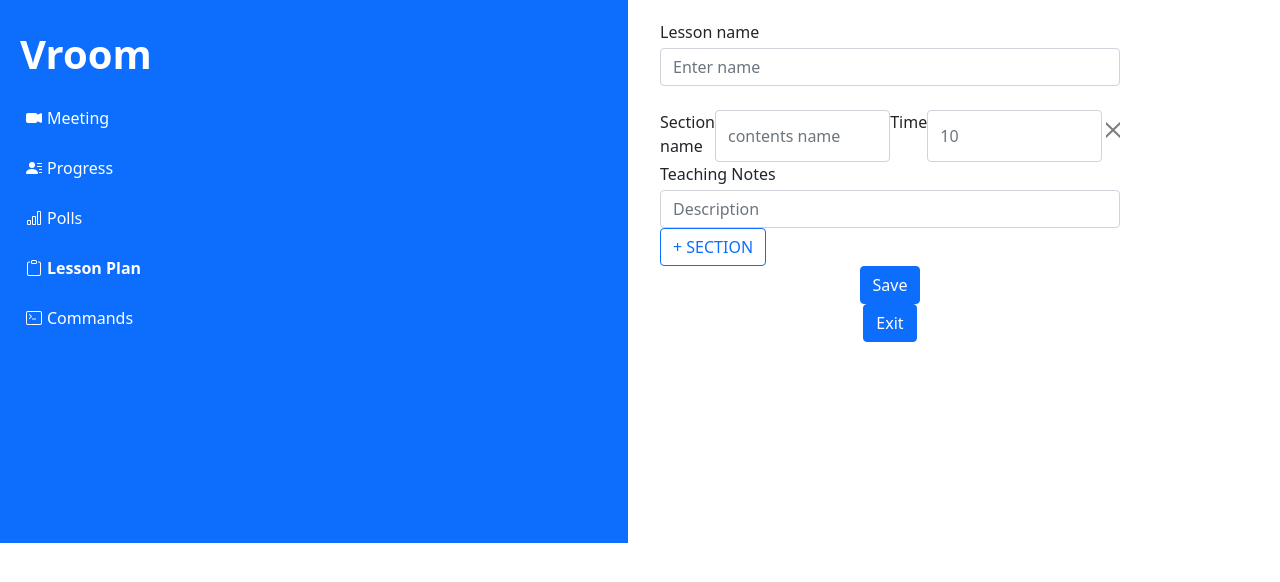
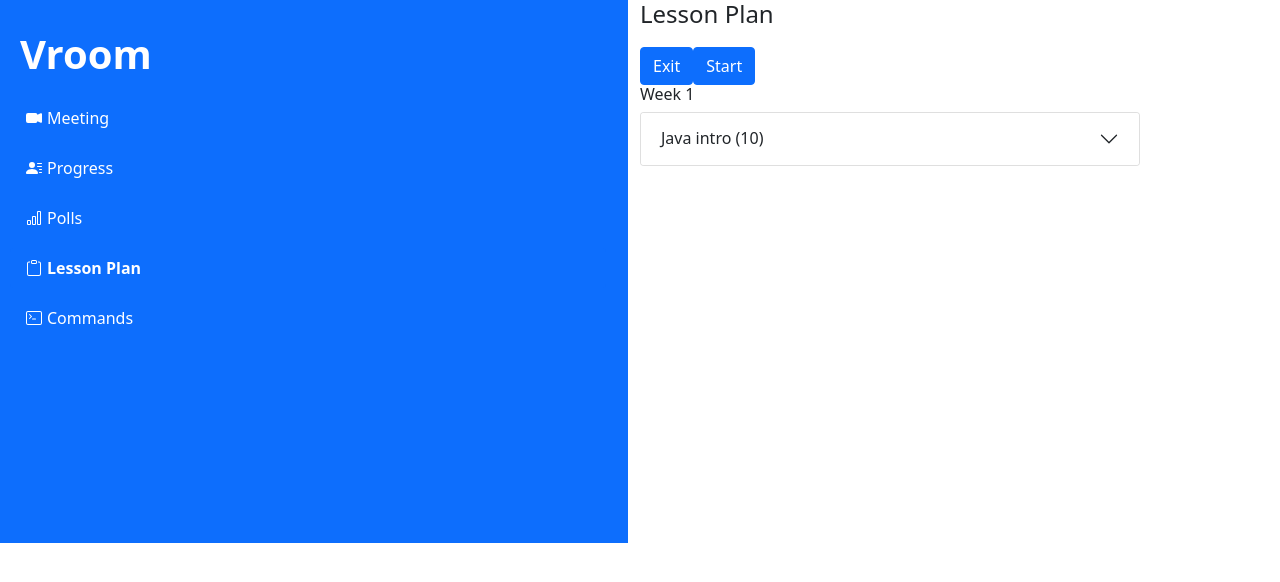
Before and after one commit to barney54321/Vroom, a React (Create React App) app: page / in a window 1280 px wide. Both pictures are taken after a click on the tab "Lesson Plan". Shown: the top 582 px of the page. Built offline with nearby package versions, Linux system fonts and the light colour scheme.

Commit message:
import lesson plan

```diff
--- a/src/Components/Common/VroomContext.js
+++ b/src/Components/Common/VroomContext.js
@@ -18,8 +18,7 @@ export const VroomContextProvider = (props) => {
         ],
         hasLaunched: false
     }])
-    const [lessonPlan, setLessonPlan] = useState({title: "Week 1", contents: [{name: "Java intro", description: "teachers notes", time:"10"}]})
-    const [lessonPlanPage, setLessonPlanPage] = useState("build");
+    const [lessonPlan, setLessonPlan] = useState({name: "Week 1", contents: [{name: "Java intro", description: "teachers notes", time:"10"}]})
     const [progress, setProgress] = useState([]);
     const [activePoll, setActivePoll] = useState(null);
     const [commands, setCommands] = useState([{command: "now", response: "Questions"}, {command: "attend", response: "bitly.qwerty"}])
@@ -38,8 +37,6 @@ export const VroomContextProvider = (props) => {
                 setCurrentPoll,
                 lessonPlan,
                 setLessonPlan,
-                lessonPlanPage,
-                setLessonPlanPage,
                 progress,
                 setProgress,
                 activePoll,
--- a/src/Components/Tabs/LessonPlan/BuildLessonPlan.js
+++ b/src/Components/Tabs/LessonPlan/BuildLessonPlan.js
@@ -1,9 +1,9 @@
 import React, {useState, useContext } from "react";
 import Form from 'react-bootstrap/Form';
-import InputGroup from 'react-bootstrap/InputGroup'
 import Button from 'react-bootstrap/Button';
 import CloseButton from 'react-bootstrap/CloseButton'
 import { VroomContext } from '../../Common/VroomContext';
+import CustomDropZone from "../../Common/CustomDropZone";
 
 const BuildLessonPlan = (props) => {
 
@@ -16,7 +16,6 @@ const BuildLessonPlan = (props) => {
 
     const {
         setLessonPlan,
-        setLessonPlanPage
     } = useContext(VroomContext);
 
     const handleAdd = () => {
@@ -47,31 +46,33 @@ const BuildLessonPlan = (props) => {
     }
 
     const handleSave = () => {
-        const contents = [];
+        const copy = [];
         for (let i = 0; i < contents.length; i++) {
             const name = document.getElementById("contents-name" + i).value;
             const time = document.getElementById("contents-time" + i).value;
             const description = document.getElementById("contents-description" + i).value;
-            contents.push({
+            copy.push({
                 name: name,
                 time: time,
                 description: description
             })
         }
-        const name = document.getElementById("lesson-name").value;
+        const lessonName = document.getElementById("lesson-name").value;
+        console.log("contents", copy)
         setLessonPlan({
-            name: name,
+            name: lessonName,
             contents: contents
         })
-        setLessonPlanPage("view")
     }
 
-    const handleExit = () => {
-        setLessonPlanPage("opening")
+    const importLessonPlan = (json) => {
+        setName(json.name);
+        setcontents(json.contents);
     }
 
     return (
         <div>
+            <CustomDropZone callback={importLessonPlan}/>
             <div className="center-columns">
                 <Form className="center-colums w-100">
                     <div className="form-question">
@@ -111,7 +112,6 @@ const BuildLessonPlan = (props) => {
                 <Button variant="outline-primary" onClick={handleAdd}>+ SECTION</Button>
                 </div>
                 <Button onClick={handleSave}>Save</Button>
-                <Button onClick={handleExit}>Exit</Button>
             </div>
         </div>
 
--- a/src/Components/Tabs/LessonPlan/DefaultLessonPlan.js
+++ b/src/Components/Tabs/LessonPlan/DefaultLessonPlan.js
@@ -1,6 +1,5 @@
 import React, { useContext } from 'react'
 import { VroomContext } from '../../Common/VroomContext';
-import OpeningLessonPlan from './OpeningLessonPlan';
 import BuildLessonPlan from './BuildLessonPlan';
 import ViewLessonPlan from './ViewLessonPlan'
 
@@ -8,22 +7,14 @@ import ViewLessonPlan from './ViewLessonPlan'
 const DefaultLessonPlan = () => {
 
     const {
-        lessonPlanPage,
+        lessonPlan,
     } = useContext(VroomContext);
 
     let page;
 
-    if (lessonPlanPage === "opening") {
-        page = <OpeningLessonPlan />;
-    } else if (lessonPlanPage === "build") {
-        page = <BuildLessonPlan />;
-    } else if (lessonPlanPage === "view") {
-        page = <ViewLessonPlan />;
-    }
-
     return (
         <div>
-            {page}
+            {lessonPlan ? <ViewLessonPlan /> : <BuildLessonPlan />}
         </div>
     )
 }
--- a/src/Components/Tabs/LessonPlan/OpeningLessonPlan.js
+++ b/src/Components/Tabs/LessonPlan/OpeningLessonPlan.js
@@ -28,6 +28,7 @@ const OpeningLessonPlan = () => {
             <Form.Group>
                 <Form.Label>Some message about lesson plans</Form.Label>
             </Form.Group>
+
                 <Button variant="primary" onClick={importPlan}>Import</Button>
                 <Button variant="primary" onClick={createNew}>Create New</Button>
             </Form>
--- a/src/Components/Tabs/LessonPlan/ViewLessonPlan.js
+++ b/src/Components/Tabs/LessonPlan/ViewLessonPlan.js
@@ -1,14 +1,16 @@
 import React, {useContext} from 'react'
 import LessonPlanItem from './LessonPlanItem'
 import { VroomContext } from '../../Common/VroomContext';
-import { Button, Accordion } from 'react-bootstrap'
+import { Button, Accordion } from 'react-bootstrap';
+
 const ViewLessonPlan = () => {
     const {
         lessonPlan,
+        setLessonPlan,
     } = useContext(VroomContext);
 
     const clickExit = () => {
-        console.log("Exit");
+        setLessonPlan(null);
     }
 
     const clickStart = () => {
@@ -22,7 +24,7 @@ const ViewLessonPlan = () => {
             <h4>Lesson Plan</h4>
             <Button onClick={clickExit}>Exit</Button>
             <Button onClick={clickStart}>Start</Button>
-            <h6>{lessonPlan.title}</h6>
+            <h6>{lessonPlan.name}</h6>
             <Accordion defaultActiveKey="0">
                 {lessonPlan.contents.map((item, index) => <LessonPlanItem index={index} name={item.name} description={item.description} time={item.time}></LessonPlanItem>)}
             </Accordion>
```
